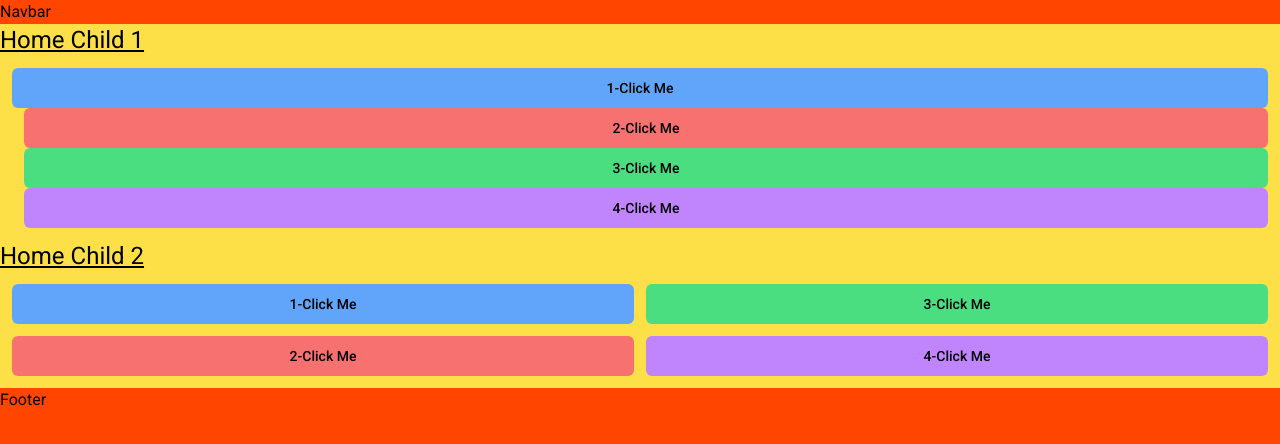
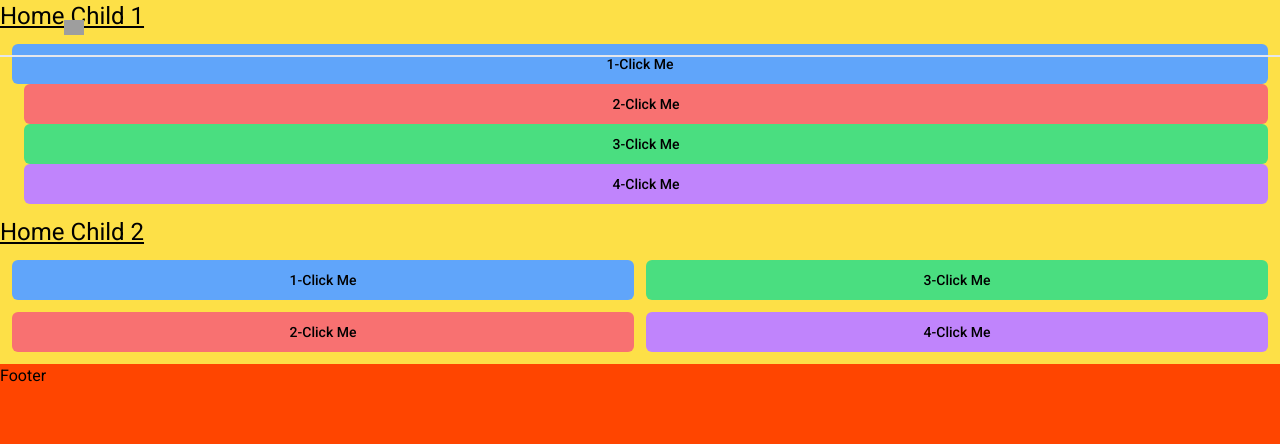
Before and after one commit to WackyChomp/thermo, a Next.js app: page / in a window 1280 px wide. Shown: the top 444 px of the page. Built offline with nearby package versions, Linux system fonts and the light colour scheme; grey boxes are pictures that could not be loaded.

Commit message:
Created Navbar component / added remote image sources in next.config.js

```diff
--- a/app/(root)/layout.tsx
+++ b/app/(root)/layout.tsx
@@ -1,11 +1,14 @@
+import Navbar from '@/components/Navbar'
 import React from 'react'
+
+// This root layout.tsx renders homepage
 
 type Props = {}
 
 const layout = ({children}:{children: React.ReactNode}) => {
   return (
     <>
-    Navbar
+    <Navbar />
     {children}
     Footer
     </>
--- /dev/null
+++ b/components/Navbar.tsx
@@ -0,0 +1,24 @@
+import Image from 'next/image';
+import Link from 'next/link';
+import React from 'react';
+
+type Props = {}
+
+const Navbar = (props: Props) => {
+  return (
+    <nav className="flex-center fixed top-0 z-50 w-full border-b-2 border-crimson-500 py-5 text-slate-600">
+      <div className="flex-between mx-auto w-full max-w-screen-2xl px-5 xs:px-8 sm:px-16">
+        <Link href='/'>
+          <Image
+            src='https://media.tenor.com/ZFoOuUSqPBEAAAAi/stalzone-meme.gif'
+            alt='logo'
+            height={20}
+            width={20}
+          />
+        </Link>
+      </div>
+    </nav>
+  )
+}
+
+export default Navbar
--- a/next.config.js
+++ b/next.config.js
@@ -2,3 +2,22 @@
 const nextConfig = {}
 
 module.exports = nextConfig
+
+module.exports = {
+  images: {
+    remotePatterns: [
+      {
+        protocol: 'https',
+        hostname: 'media.tenor.com',
+        port: '',
+        pathname: '/ZFoOuUSqPBEAAAAi/stalzone-meme.gif',
+      },
+      {
+        protocol: 'https',
+        hostname: 'media4.giphy.com',
+        port: '',
+        pathname: '/media/10QZvWwBUQbpqE/giphy.gif',
+      },
+    ],
+  },
+}
```
